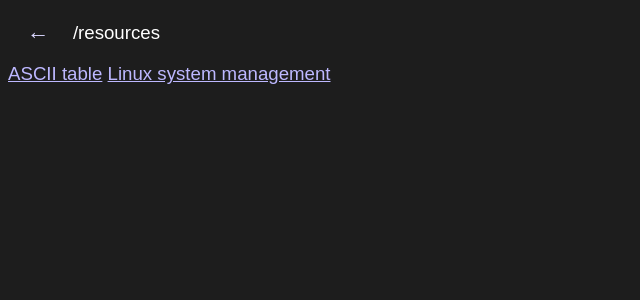
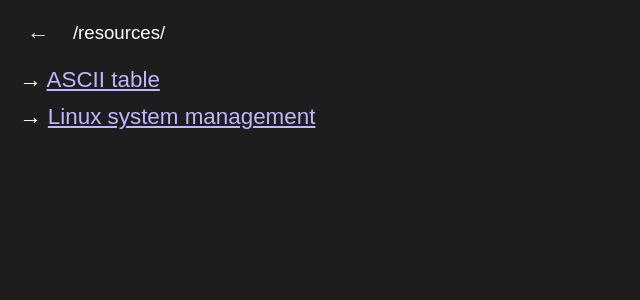
Before and after one commit to chfour/website-static, a Jekyll site: the page resources/index.html, which Jekyll copies as it is, in a window 1280 px wide. Shown: the top 300 px of the page, without its empty margins (0-640 px from the left). Built offline with Jekyll 4.4.1, drawn with Linux system fonts in a browser that asks for light colours.

Commit message:
fix the list in /resources/

```diff
--- a/resources/index.html
+++ b/resources/index.html
@@ -8,10 +8,10 @@
     <link rel="stylesheet" href="/style.css">
 </head>
 <body>
-    <p class="navbar"><a href="../">&larr;</a> <span class="navbar-path">/resources</span></p>
-    <div class="links-list">
-        <a href="asciitable.html">ASCII table</a>
-        <a href="linux.html">Linux system management</a>
-    </div>
+    <p class="navbar"><a href="../">&larr;</a> <span class="navbar-path">/resources/</span></p>
+    <ul class="links">
+        <li><a href="asciitable.html">ASCII table</a></li>
+        <li><a href="linux.html">Linux system management</a></li>
+    </ul>
 </body>
 </html>
```
